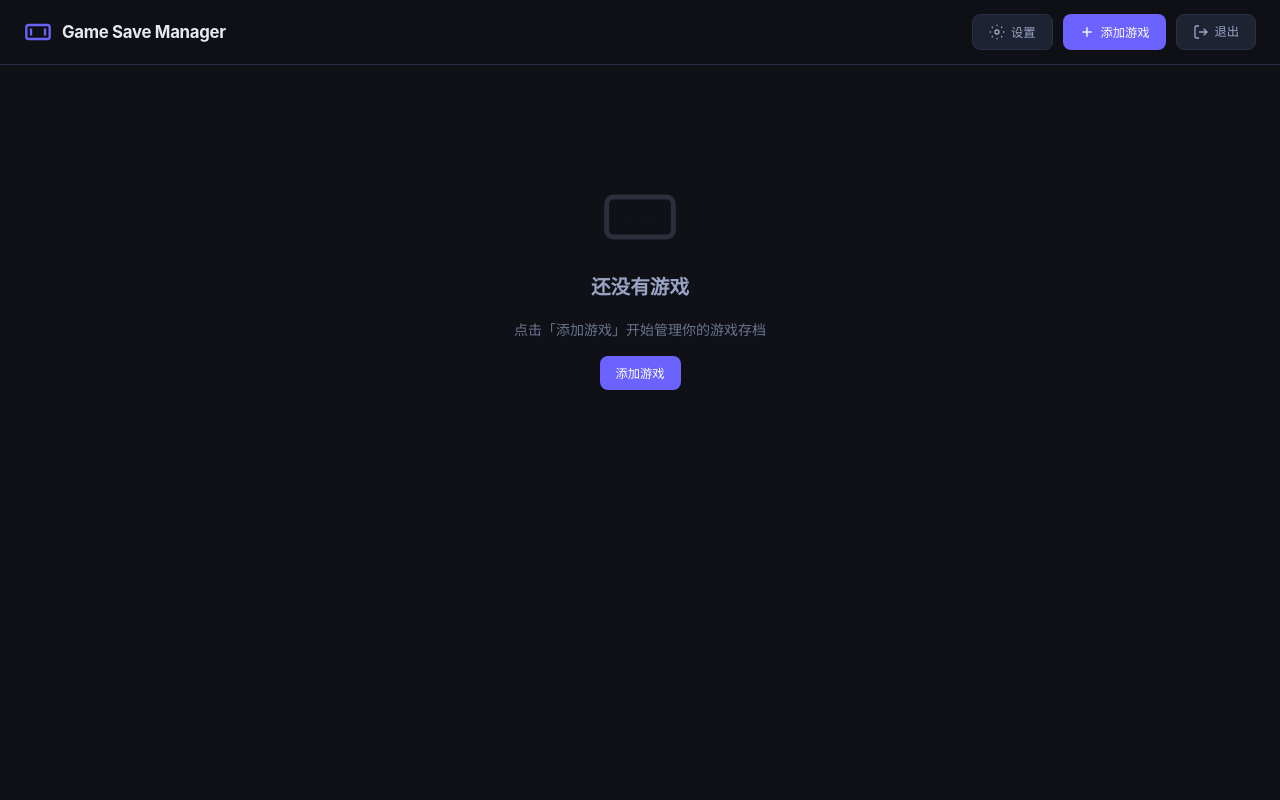
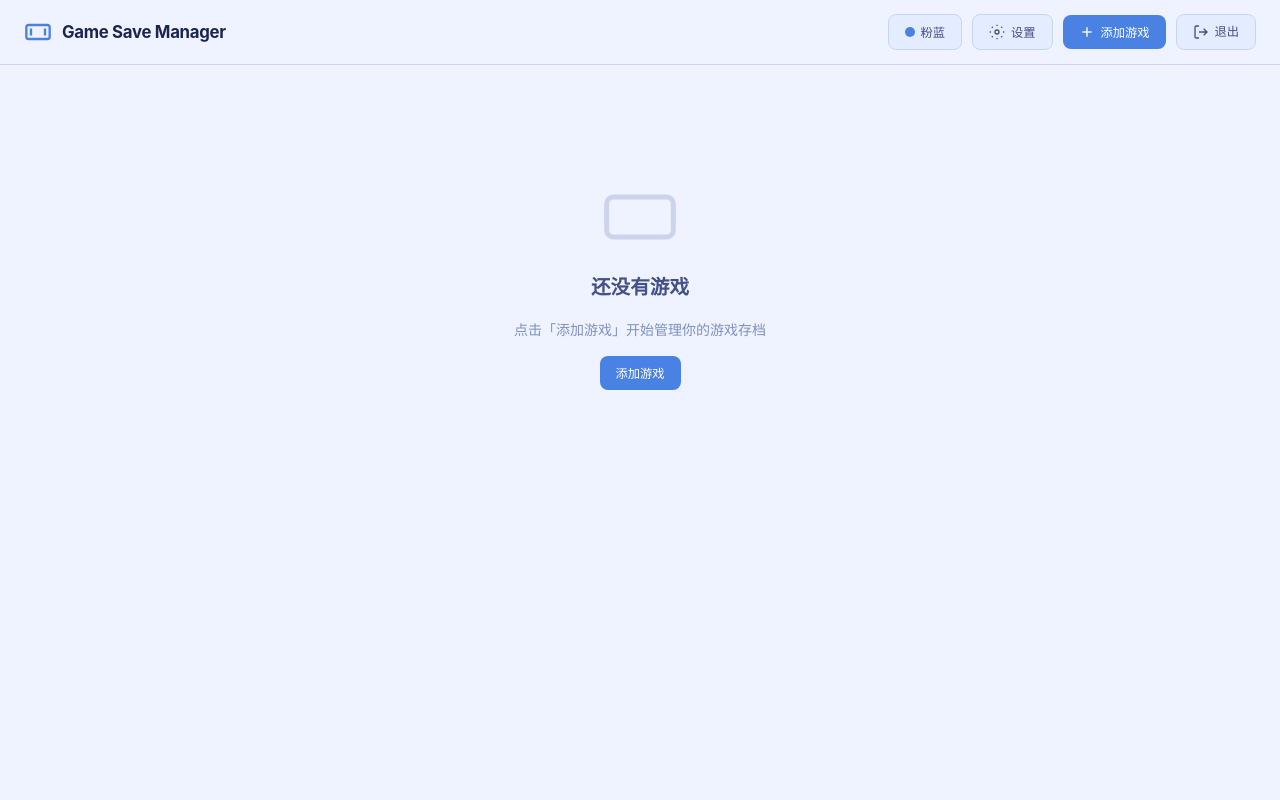
Before and after one commit to CosmicNexusV/Game-Save-Manager, a Flask app: page / in a window 1280 px wide. Run offline with Flask 3, Linux system fonts and the light colour scheme; the visitor is signed in with stand-in values (Sample User, id 1); data that the repository does not hold is empty; parts of the project's set-up code (start-up, migrations or seed data) failed here and were passed over.

Commit message:
调整配色

```diff
--- a/app/static/css/style.css
+++ b/app/static/css/style.css
@@ -1,27 +1,60 @@
 /* ── Reset & Variables ─────────────────────────────────────────────────── */
 *, *::before, *::after { box-sizing: border-box; margin: 0; padding: 0; }
 
+/* ── 粉蓝主题 (默认) ──────────────────────────────────────────────────── */
 :root {
-  --bg: #0f1117;
-  --bg2: #181c27;
-  --bg3: #1e2333;
-  --bg4: #252a3a;
-  --border: #2a2f45;
-  --border2: #3a4060;
-  --accent: #6c63ff;
-  --accent2: #8b83ff;
-  --accent-dim: rgba(108,99,255,0.15);
-  --danger: #e05c5c;
-  --danger-dim: rgba(224,92,92,0.15);
-  --success: #4caf82;
-  --warning: #f5a623;
-  --text: #e8eaf0;
-  --text2: #9ba3c4;
-  --text3: #6b748f;
+  --bg: #eef3ff;
+  --bg2: #ffffff;
+  --bg3: #e4ecff;
+  --bg4: #d8e5ff;
+  --border: #c5d5f5;
+  --border2: #a8c0ee;
+  --accent: #4a82e4;
+  --accent2: #3a72d4;
+  --accent-dim: rgba(74,130,228,0.13);
+  --danger: #d94060;
+  --danger-dim: rgba(217,64,96,0.12);
+  --success: #2a9e6a;
+  --warning: #e08a10;
+  --text: #1a2550;
+  --text2: #445088;
+  --text3: #8090c0;
   --radius: 12px;
   --radius-sm: 8px;
-  --shadow: 0 4px 24px rgba(0,0,0,0.4);
+  --shadow: 0 4px 24px rgba(74,130,228,0.15);
   --transition: 0.2s ease;
+  /* Theme-specific extras */
+  --header-bg: rgba(238,243,255,0.88);
+  --card-hover-shadow: 0 8px 32px rgba(74,130,228,0.22);
+  --toast-success-bg: #e6f8f0; --toast-success-border: #9adec0; --toast-success-text: #1a6640;
+  --toast-error-bg: #fde8ec;   --toast-error-border: #f5b0bc;   --toast-error-text: #b82030;
+  --toast-info-bg: #e8eeff;    --toast-info-border: #a8bef5;    --toast-info-text: #2848b0;
+  --archive-note-bg: rgba(74,130,228,0.08);
+  --archive-note-border: rgba(74,130,228,0.22);
+}
+
+/* ── 粉红主题 ──────────────────────────────────────────────────────────── */
+[data-theme="pink"] {
+  --bg: #fff0f5;
+  --bg2: #ffffff;
+  --bg3: #ffe8f0;
+  --bg4: #ffd8e8;
+  --border: #f5c8d8;
+  --border2: #f0a0c0;
+  --accent: #e0609a;
+  --accent2: #cc4888;
+  --accent-dim: rgba(224,96,154,0.13);
+  --danger: #c03030;
+  --danger-dim: rgba(192,48,48,0.12);
+  --text: #3a1830;
+  --text2: #6a3858;
+  --text3: #b888a0;
+  --shadow: 0 4px 24px rgba(224,96,154,0.15);
+  --header-bg: rgba(255,240,245,0.88);
+  --card-hover-shadow: 0 8px 32px rgba(224,96,154,0.22);
+  --toast-info-bg: #ffe8f4; --toast-info-border: #f0b0d0; --toast-info-text: #a82870;
+  --archive-note-bg: rgba(224,96,154,0.08);
+  --archive-note-border: rgba(224,96,154,0.22);
 }
 
 html { font-size: 14px; }
@@ -36,7 +69,7 @@ body {
 /* ── Header ────────────────────────────────────────────────────────────── */
 .header {
   position: sticky; top: 0; z-index: 100;
-  background: rgba(15,17,23,0.85);
+  background: var(--header-bg);
   backdrop-filter: blur(12px);
   border-bottom: 1px solid var(--border);
 }
@@ -51,7 +84,19 @@ body {
   letter-spacing: -0.3px;
 }
 .logo-icon { width: 28px; height: 28px; color: var(--accent); }
-.header-actions { display: flex; gap: 10px; }
+.header-actions { display: flex; gap: 10px; align-items: center; }
+
+/* ── Theme Toggle ──────────────────────────────────────────────────────── */
+.theme-toggle {
+  display: inline-flex; align-items: center; gap: 6px;
+  padding: 6px 12px;
+}
+.theme-dot {
+  width: 10px; height: 10px; border-radius: 50%; flex-shrink: 0;
+  transition: background var(--transition);
+}
+.theme-dot-blue  { background: #4a82e4; }
+.theme-dot-pink  { background: #e0609a; }
 
 /* ── Buttons ───────────────────────────────────────────────────────────── */
 .btn {
--- a/app/static/js/app.js
+++ b/app/static/js/app.js
@@ -5,8 +5,24 @@ let games = [];
 let currentGame = null;
 let iconOption = 'none';
 
+/* ── Theme ────────────────────────────────────────────────────────────── */
+function applyTheme(theme) {
+  document.documentElement.setAttribute('data-theme', theme === 'pink' ? 'pink' : '');
+  const dot = document.getElementById('theme-dot');
+  const label = document.getElementById('theme-label');
+  if (dot)  { dot.className = 'theme-dot ' + (theme === 'pink' ? 'theme-dot-pink' : 'theme-dot-blue'); }
+  if (label){ label.textContent = theme === 'pink' ? '粉红' : '粉蓝'; }
+  localStorage.setItem('theme', theme);
+}
+
+function toggleTheme() {
+  const current = localStorage.getItem('theme') || 'blue';
+  applyTheme(current === 'pink' ? 'blue' : 'pink');
+}
+
 /* ── Init ─────────────────────────────────────────────────────────────── */
 document.addEventListener('DOMContentLoaded', () => {
+  applyTheme(localStorage.getItem('theme') || 'blue');
   loadGames();
   setupDragDrop();
 });
--- a/app/templates/index.html
+++ b/app/templates/index.html
@@ -21,6 +21,10 @@
         <span>Game Save Manager</span>
       </div>
       <div class="header-actions">
+        <button id="btn-theme" class="btn btn-ghost theme-toggle" onclick="toggleTheme()" title="切换配色">
+          <span class="theme-dot" id="theme-dot"></span>
+          <span id="theme-label">粉蓝</span>
+        </button>
         <button class="btn btn-ghost" onclick="openSettings()">
           <svg viewBox="0 0 24 24" fill="none" stroke="currentColor" stroke-width="2">
             <circle cx="12" cy="12" r="3"/>
```
Also changed, not shown: other parts of app/static/css/style.css (+24 -10 lines), app/templates/login.html (+35 -16 lines).
